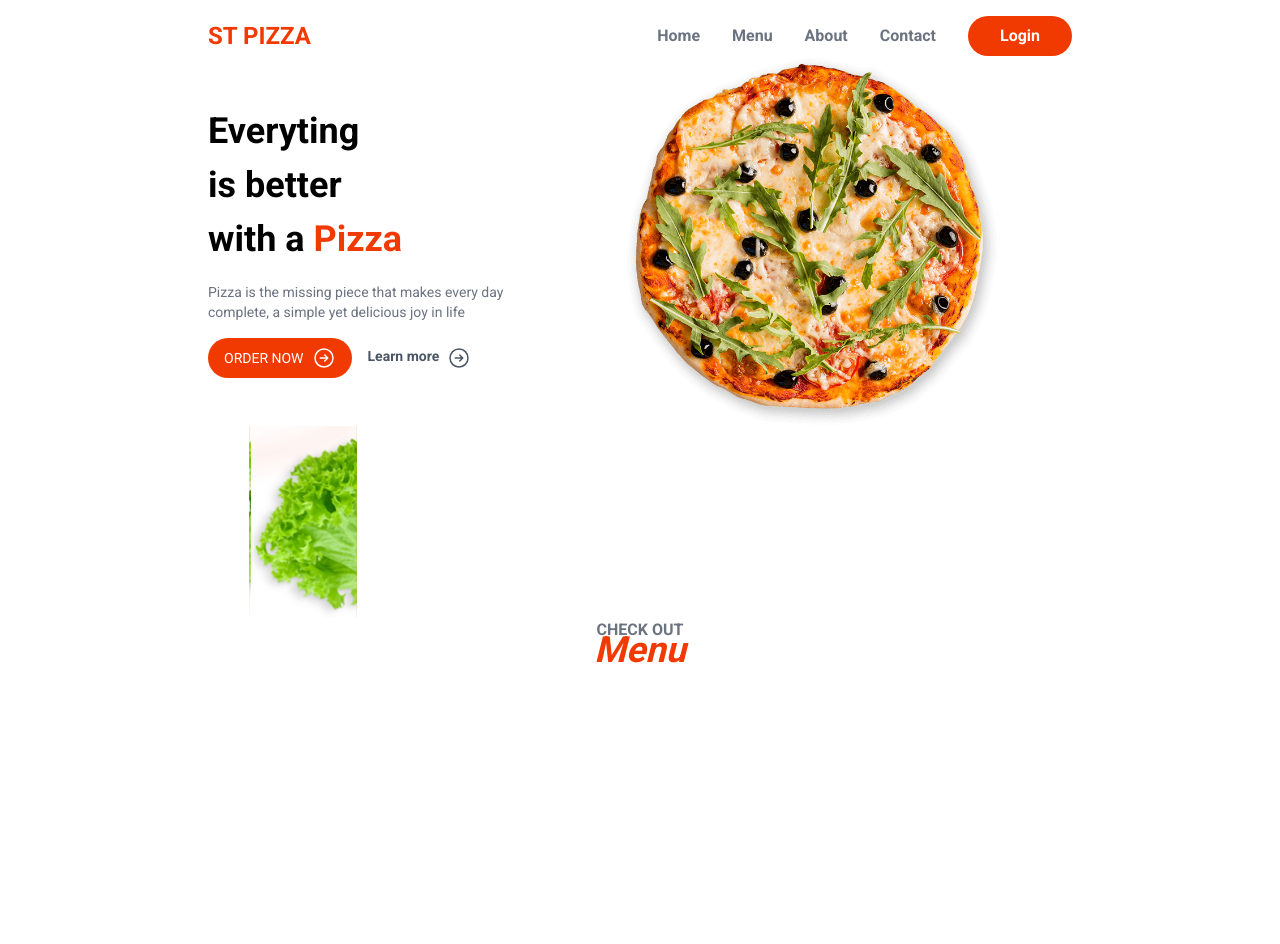
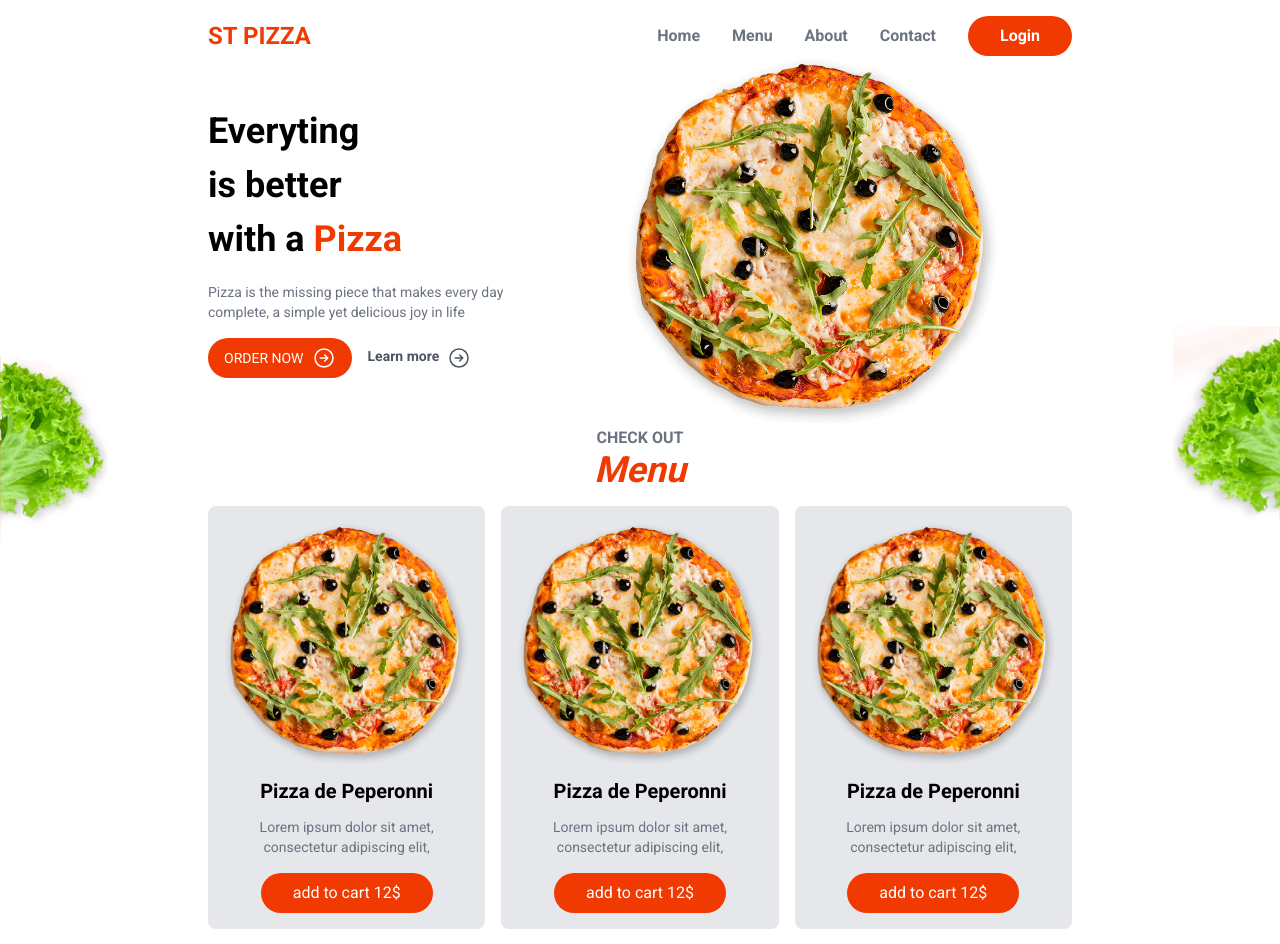
Before and after one commit to jacks03/proyect2024, a Next.js app in the folder food-ordering-app/: page / in a window 1280 px wide. Shown: the top 944 px of the page. Before the commit the page ends 800 px from the top, so only its background shows below. Built offline with nearby package versions, Linux system fonts and the light colour scheme.

Commit message:
septimo 17/12/2023

```diff
--- /dev/null
+++ b/food-ordering-app/src/components/Menu/MenuItem.js
@@ -0,0 +1,15 @@
+export default function MenuItem() {
+  return (
+    <div className=" bg-gray-200 p-4 rounded-lg text-center
+    hover:bg-white">
+      <img src="/pizza.png" alt="Pizza" />
+      <h4 className=" font-semibold text-xl my-3">Pizza de Peperonni</h4>
+      <p className=" text-gray-500 text-sm">
+        Lorem ipsum dolor sit amet, consectetur adipiscing elit,
+      </p>
+      <button className="mt-4 bg-primary text-white rounded-full px-8 py-2 ">
+        add to cart 12$
+      </button>
+    </div>
+  );
+}
--- a/food-ordering-app/src/components/layout/HomeMenu.js
+++ b/food-ordering-app/src/components/layout/HomeMenu.js
@@ -1,23 +1,43 @@
 import Image from "next/image";
+import MenuItem from "../Menu/MenuItem";
 
 export default function HomeMenu() {
   return (
     <section className="">
-            <div>
-            <div className="h-48 w-48 absolute ">
-            <Image src={'/sallad1.png'} layout={'fill'}
-            objectFit={'contain'} alt={'Ensalada'} />
+      <div
+        className="absolute h-full left-0 right-0 w-full
+        justify-start"
+      >
+        <div className="absolute left-0 -top-[70px] text-left -z-10  ">
+          <Image
+            src={"/sallad1.png"}
+            width={109}
+            height={189}
+            alt={"Ensalada"}
+          />
         </div>
-            <div className="h-48 w-48 relative ">
-            <Image src={'/sallad2.png'} layout={'fill'}
-            objectFit={'contain'} alt={'Ensalada'} />
+        <div className="absolute -top-[100px] right-0 -z-10 ">
+          <Image
+            src={"/sallad2.png"}
+            width={107}
+            height={195}
+            alt={"Ensalada"}
+          />
         </div>
       </div>
-            <div className="text-center">
-                <h3 className="uppercase text-gray-500 font-semibold">
-                    Check Out
-                </h3>
-                <h2 className="text-primary font-bold text-4xl italic leading-4 ">Menu</h2>
+      <div className="text-center mb-4">
+        <h3 className="uppercase text-gray-500 font-semibold">Check Out</h3>
+        <h2 className="text-primary font-bold text-4xl italic">
+          Menu
+        </h2>
+      </div>
+      <div className="grid grid-cols-3 gap-4">
+        <MenuItem/>
+        <MenuItem/>
+        <MenuItem/>
+        <MenuItem/>
+        <MenuItem/>
+        <MenuItem/>
       </div>
     </section>
   );
```
Also changed, not shown: 1 other file (tests, documents, lock files or other folders). Lines whose indentation alone changed are shown as unchanged.
